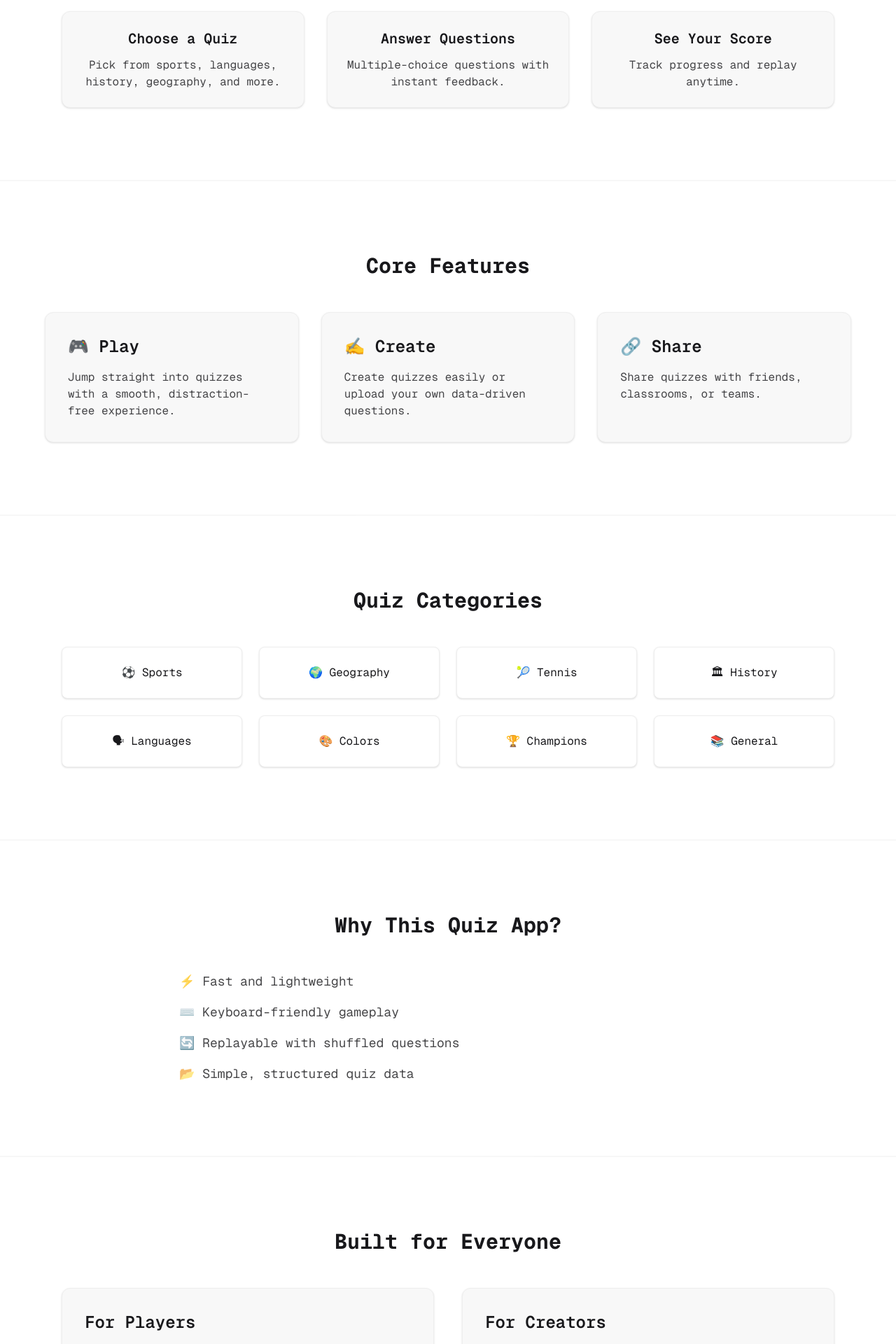
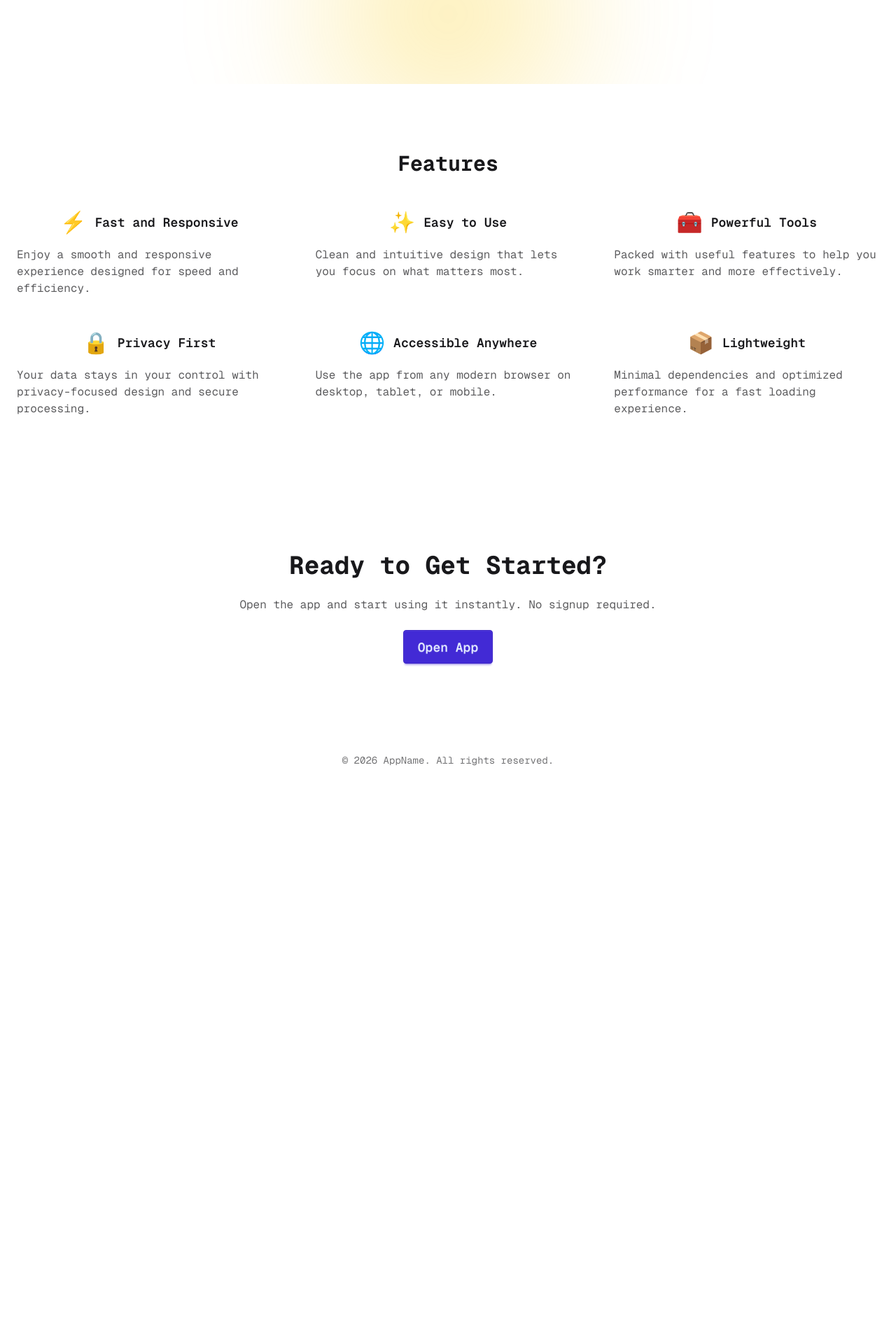
Before and after one commit to hieudoanm/quiz, a Next.js app in the folder packages/app/: page / in a window 1280 px wide. Shown: the part 680-2600 px from the top of the page at 70% size. After the commit the page ends 1808 px from the top, so only its background shows below. Built offline with nearby package versions, Linux system fonts and the light colour scheme.

Commit message:
set up landing page

```diff
--- a/packages/app/src/pages/index.tsx
+++ b/packages/app/src/pages/index.tsx
@@ -1,164 +1,83 @@
-import { Audience } from '@quiz/components/Audience';
-import { Feature } from '@quiz/components/Feature';
-import { Navbar } from '@quiz/components/Navbar';
-import { Step } from '@quiz/components/Step';
+import {
+  LandingContent,
+  LandingTemplate,
+} from '@quiz/templates/LandingTemplate';
 import { NextPage } from 'next';
-import Link from 'next/link';
+
+const content: LandingContent = {
+  navbar: {
+    title: 'AppName',
+    buttonText: 'Open App',
+    buttonHref: '/app',
+  },
+  hero: {
+    title: 'Simple, Powerful, and Built for Speed',
+    tagline:
+      'A fast and intuitive app designed to help you get things done quickly and efficiently.',
+    buttonText: 'Get Started',
+    buttonHref: '/app',
+  },
+  features: {
+    title: 'Features',
+    items: [
+      {
+        id: 'fast',
+        emoji: '⚡',
+        title: 'Fast and Responsive',
+        description:
+          'Enjoy a smooth and responsive experience designed for speed and efficiency.',
+      },
+      {
+        id: 'easy',
+        emoji: '✨',
+        title: 'Easy to Use',
+        description:
+          'Clean and intuitive design that lets you focus on what matters most.',
+      },
+      {
+        id: 'powerful',
+        emoji: '🧰',
+        title: 'Powerful Tools',
+        description:
+          'Packed with useful features to help you work smarter and more effectively.',
+      },
+      {
+        id: 'privacy',
+        emoji: '🔒',
+        title: 'Privacy First',
+        description:
+          'Your data stays in your control with privacy-focused design and secure processing.',
+      },
+      {
+        id: 'accessible',
+        emoji: '🌐',
+        title: 'Accessible Anywhere',
+        description:
+          'Use the app from any modern browser on desktop, tablet, or mobile.',
+      },
+      {
+        id: 'lightweight',
+        emoji: '📦',
+        title: 'Lightweight',
+        description:
+          'Minimal dependencies and optimized performance for a fast loading experience.',
+      },
+    ],
+  },
+  cta: {
+    title: 'Ready to Get Started?',
+    description:
+      'Open the app and start using it instantly. No signup required.',
+    buttonText: 'Open App',
+    buttonHref: '/app',
+  },
+  footer: {
+    name: 'AppName',
+  },
+};
 
 const HomePage: NextPage = () => {
-  return (
-    <main className="bg-base-100 text-base-content min-h-screen">
-      <Navbar />
-
-      {/* 1️⃣ Hero */}
-      <section className="px-6 py-24 text-center">
-        <h1 className="mb-6 text-4xl font-bold md:text-6xl">
-          Play. Create. Share Quizzes.
-        </h1>
-        <p className="mx-auto mb-10 max-w-2xl text-lg opacity-80 md:text-xl">
-          A fast, simple quiz platform for learning, fun, and friendly
-          competition.
-        </p>
-
-        <Link href="/play" className="btn btn-primary btn-lg">
-          ▶️ Play Now
-        </Link>
-      </section>
-
-      <div className="divider opacity-30" />
-
-      {/* 2️⃣ How It Works */}
-      <section className="mx-auto max-w-6xl px-6 py-20">
-        <h2 className="mb-12 text-center text-3xl font-bold">How It Works</h2>
-
-        <div className="grid gap-8 text-center md:grid-cols-3">
-          <Step
-            title="Choose a Quiz"
-            description="Pick from sports, languages, history, geography, and more."
-          />
-          <Step
-            title="Answer Questions"
-            description="Multiple-choice questions with instant feedback."
-          />
-          <Step
-            title="See Your Score"
-            description="Track progress and replay anytime."
-          />
-        </div>
-      </section>
-
-      <div className="divider opacity-30" />
-
-      {/* 3️⃣ Features */}
-      <section className="px-6 py-20">
-        <h2 className="mb-12 text-center text-3xl font-bold">Core Features</h2>
-
-        <div className="mx-auto grid max-w-6xl gap-8 md:grid-cols-3">
-          <Feature
-            title="🎮 Play"
-            description="Jump straight into quizzes with a smooth, distraction-free experience."
-          />
-          <Feature
-            title="✍️ Create"
-            description="Create quizzes easily or upload your own data-driven questions."
-          />
-          <Feature
-            title="🔗 Share"
-            description="Share quizzes with friends, classrooms, or teams."
-          />
-        </div>
-      </section>
-
-      <div className="divider opacity-30" />
-
-      {/* 4️⃣ Categories */}
-      <section className="mx-auto max-w-6xl px-6 py-20">
-        <h2 className="mb-12 text-center text-3xl font-bold">
-          Quiz Categories
-        </h2>
-
-        <div className="grid grid-cols-2 gap-6 text-center md:grid-cols-4">
-          {[
-            '⚽ Sports',
-            '🌍 Geography',
-            '🎾 Tennis',
-            '🏛 History',
-            '🗣 Languages',
-            '🎨 Colors',
-            '🏆 Champions',
-            '📚 General',
-          ].map((cat) => (
-            <div
-              key={cat}
-              className="card border-base-300 bg-base-100 truncate border p-6 shadow-sm">
-              {cat}
-            </div>
-          ))}
-        </div>
-      </section>
-
-      <div className="divider opacity-30" />
-
-      {/* 5️⃣ Why */}
-      <section className="px-6 py-20">
-        <h2 className="mb-12 text-center text-3xl font-bold">
-          Why This Quiz App?
-        </h2>
-
-        <ul className="mx-auto max-w-3xl space-y-4 text-lg opacity-80">
-          <li>⚡ Fast and lightweight</li>
-          <li>⌨️ Keyboard-friendly gameplay</li>
-          <li>🔄 Replayable with shuffled questions</li>
-          <li>📂 Simple, structured quiz data</li>
-        </ul>
-      </section>
-
-      <div className="divider opacity-30" />
-
-      {/* 6️⃣ Audience */}
-      <section className="mx-auto max-w-6xl px-6 py-20">
-        <h2 className="mb-12 text-center text-3xl font-bold">
-          Built for Everyone
-        </h2>
-
-        <div className="grid gap-10 md:grid-cols-2">
-          <Audience
-            title="For Players"
-            items={['Quick quizzes', 'Track progress', 'Practice daily']}
-          />
-          <Audience
-            title="For Creators"
-            items={[
-              'Create custom quizzes',
-              'Organize by category',
-              'Share instantly',
-            ]}
-          />
-        </div>
-      </section>
-
-      <div className="divider opacity-30" />
-
-      {/* 7️⃣ CTA */}
-      <section className="px-6 py-24 text-center">
-        <h2 className="mb-6 text-4xl font-bold">Ready to start playing?</h2>
-        <p className="mb-10 text-lg opacity-80">
-          Jump into your first quiz in seconds.
-        </p>
-
-        <Link href="/play" className="btn btn-primary btn-lg">
-          ▶️ Go to Play
-        </Link>
-      </section>
-
-      <div className="divider opacity-30" />
-
-      {/* 8️⃣ Footer */}
-      <footer className="px-6 py-10 text-center text-sm opacity-60">
-        © {new Date().getFullYear()} Quiz App · Play · Create · Share
-      </footer>
-    </main>
-  );
+  return <LandingTemplate content={content} />;
 };
 
 export default HomePage;
```
Also changed, not shown: 7 other files (tests, documents, lock files or other folders).
